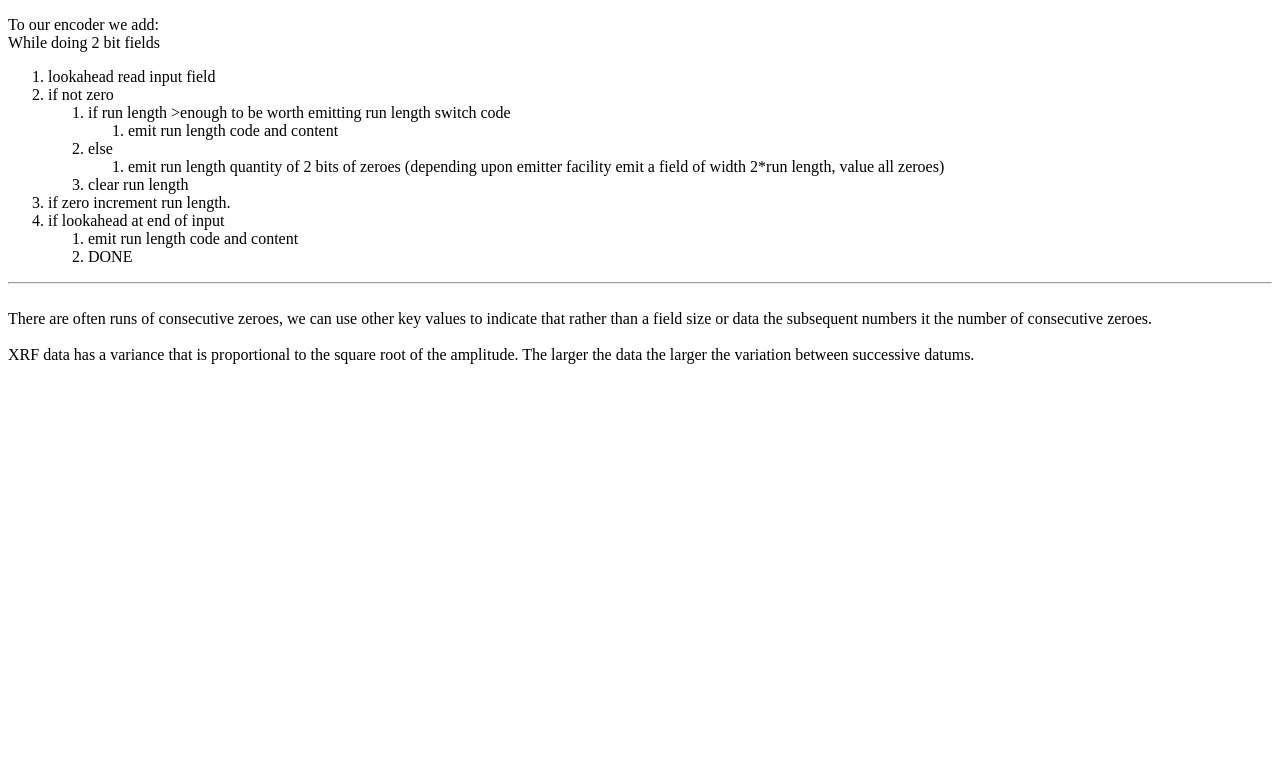
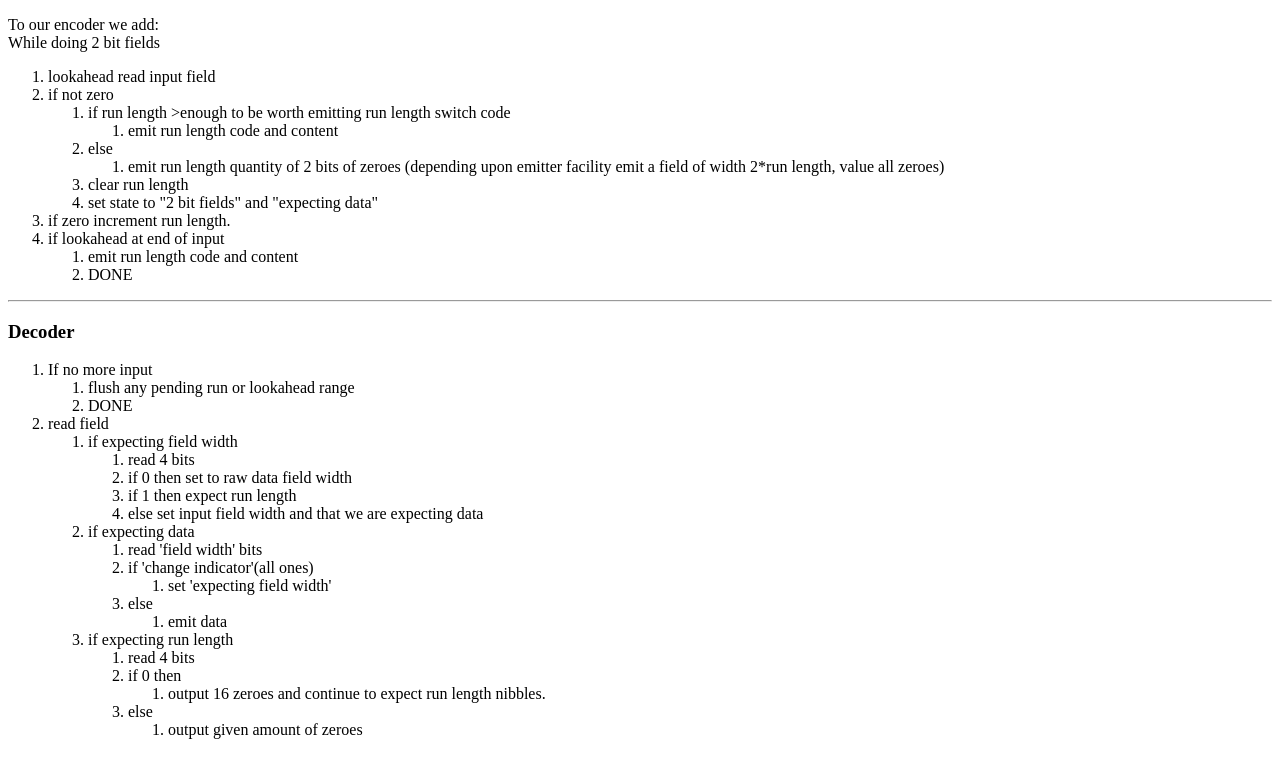
Before and after one commit to 980f/blather, a plain HTML site: page spectrumsquish.html in a window 1280 px wide. Shown: the part 1430-2207 px from the top of the page. Before the commit the page ends 1802 px from the top, so only its background shows below. Drawn offline with Linux system fonts and the light colour scheme.

Commit message:
working on decoder, finding omissions of detail in encoder

```diff
--- a/spectrumsquish.html
+++ b/spectrumsquish.html
@@ -99,6 +99,7 @@
           <li>emit run length quantity of 2 bits of zeroes (depending upon emitter facility emit a field of width 2*run length, value all zeroes)</li>
         </ol>
         <li>clear run length</li>
+        <li>set state to "2 bit fields" and "expecting data"</li>
       </ol>
       <li>if zero increment run length.</li>
       <li>if lookahead at end of input</li>
@@ -107,9 +108,49 @@
         <li>DONE</li>
       </ol>
     </ol>
-    <hr><br>
-    There are often runs of consecutive zeroes, we can use other key values to indicate that rather than a field size or data the subsequent numbers it the number of consecutive zeroes.<br>
+    <hr>
+    <h3> Decoder</h3>
+    <ol>
+      <li>If no more input </li>
+      <ol>
+        <li>flush any pending run or lookahead range</li>
+        <li>DONE</li>
+      </ol>
+      <li>read field</li>
+      <ol>
+        <li>if expecting field width </li>
+        <ol>
+          <li>read 4 bits</li>
+          <li>if 0 then set to raw data field width</li>
+          <li>if 1 then expect run length </li>
+          <li>else set input field width and that we are expecting data</li>
+        </ol>
+        <li>if expecting data </li>
+        <ol>
+          <li>read 'field width' bits</li>
+          <li>if 'change indicator'(all ones)</li>
+          <ol>
+            <li>set 'expecting field width'</li>
+          </ol>
+          <li>else</li>
+          <ol>
+            <li>emit data</li>
+          </ol>
+        </ol>
+        <li>if expecting run length</li>
+        <ol>
+          <li>read 4 bits</li>
+          <li>if 0 then </li>
+          <ol>
+            <li>output 16 zeroes and continue to expect run length nibbles.</li>
+          </ol>
+          <li>else </li>
+          <ol>
+            <li>output given amount of zeroes</li>
+          </ol>
+        </ol>
+      </ol>
+    </ol>
     <br>
-    XRF data has a variance that is proportional to the square root of the amplitude. The larger the data the larger the variation between successive datums.<br>
   </body>
 </html>
```
